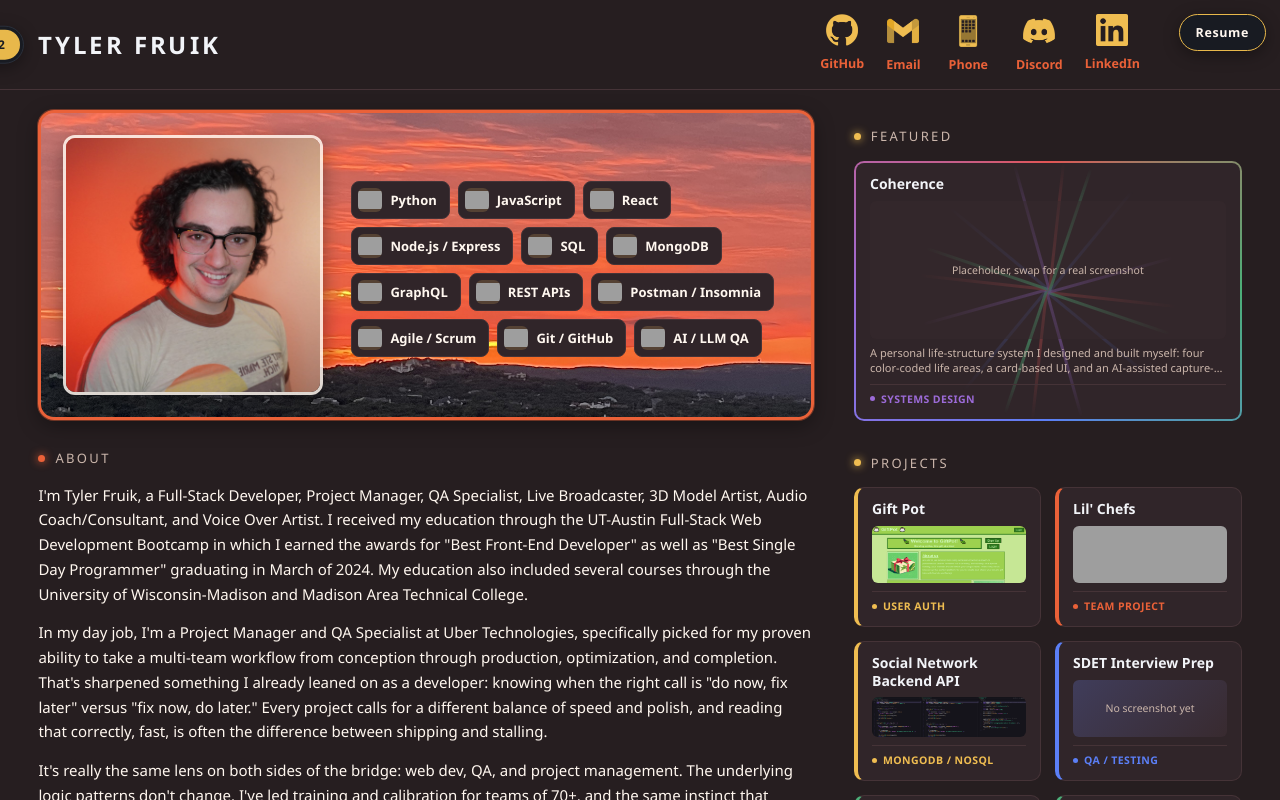
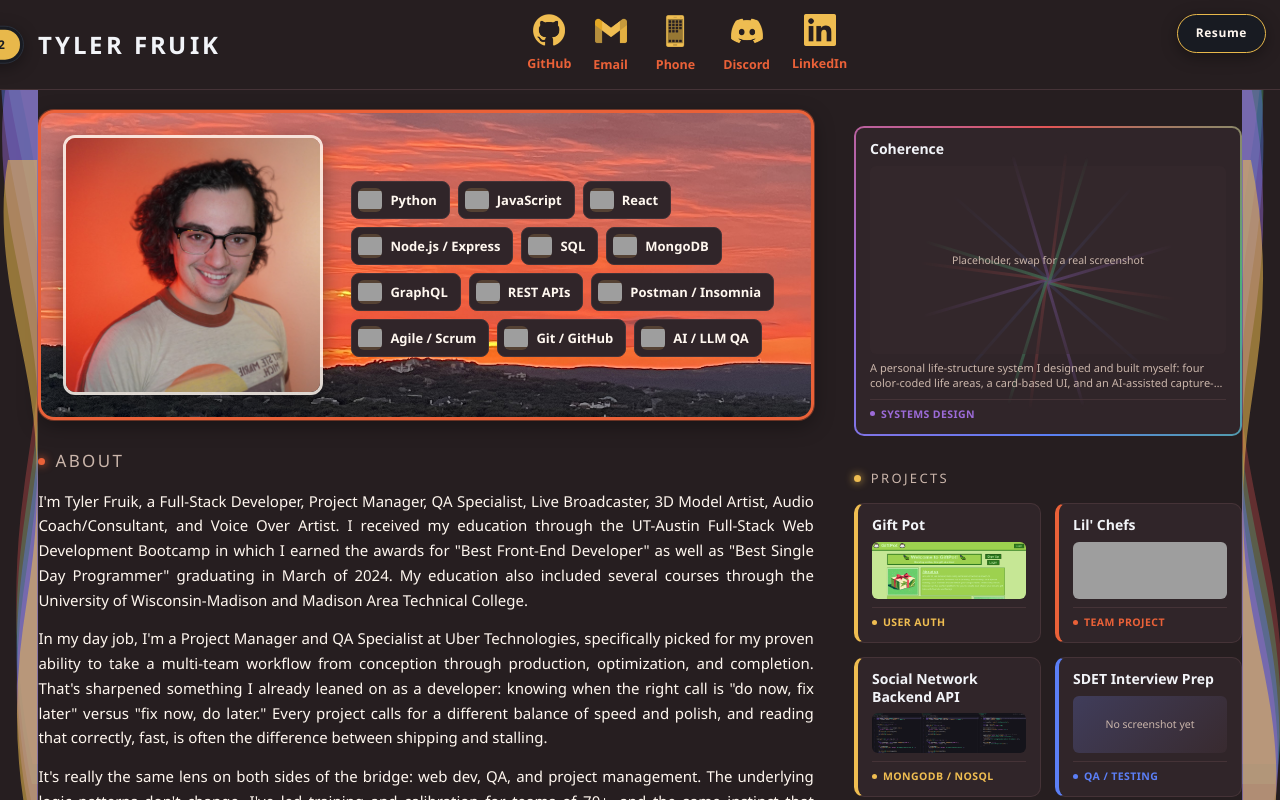
Before and after one commit to TylerFruik/portfolio-react, a React (Vite) app: page / in a window 1280 px wide. Shown: the top 800 px of the page. Built offline with nearby package versions, Linux system fonts and the light colour scheme; grey boxes are pictures that could not be loaded.

Commit message:
Justify prose, fix side-wave visibility, match Resume/switch sizing, spread contact icons

```diff
--- a/src/App.jsx
+++ b/src/App.jsx
@@ -1,5 +1,5 @@
 import Nav from './components/Nav';
-import { Outlet, Link } from "react-router-dom";
+import { Outlet, Link, useLocation } from "react-router-dom";
 import Foot from './components/Foot';
 
 import { useCoherenceTheme } from './coherence/CoherenceThemeContext';
@@ -13,13 +13,22 @@ import CoherenceSideWaves from './coherence/CoherenceSideWaves';
 // next to the wordmark itself: CoherenceNav.jsx for v2, components/Nav.jsx for v1. Resume stays
 // here, fixed top-right in both themes, since it's reachable from anywhere on the site regardless
 // of which page/theme is showing.
+//
+// Tenth pass, same day -- Tyler: "There's also currently no way to get back to the main page from
+// the Resume page. Find a way that fits nicely." Reusing this exact same fixed corner slot rather
+// than adding a second element: on /resume it swaps to a "Back" link to "/", everywhere else it's
+// the normal "Resume" link -- same button, same spot, no layout change needed to fit it in.
 function App() {
   const { v2 } = useCoherenceTheme();
+  const { pathname } = useLocation();
+  const onResume = pathname === '/resume';
 
   return (
     <div className={v2 ? 'coherence-v2' : ''}>
       <div className="cx-top-actions">
-        <Link to="/resume" className="cx-resume-btn">Resume</Link>
+        {onResume
+          ? <Link to="/" className="cx-resume-btn">Back</Link>
+          : <Link to="/resume" className="cx-resume-btn">Resume</Link>}
       </div>
       {v2 && <CoherenceSideWaves />}
       {v2 ? <CoherenceNav /> : <Nav />}
--- a/src/coherence/CoherenceContactIcons.jsx
+++ b/src/coherence/CoherenceContactIcons.jsx
@@ -19,15 +19,15 @@ export default function CoherenceContactIcons({ compact = false }) {
         <img src="images/GithubLogoGold.png" alt="" />
         <span>GitHub</span>
       </a>
-      <button type="button" className={itemClass} onClick={() => setEmailText(t => t === 'Email' ? 'tylerfruik@gmail.com' : 'Email')}>
+      <button type="button" className={`${itemClass} cx-foot-item-email`} onClick={() => setEmailText(t => t === 'Email' ? 'tylerfruik@gmail.com' : 'Email')}>
         <img src="images/GmailLogoGold.png" alt="" />
         <span>{emailText}</span>
       </button>
-      <button type="button" className={itemClass} onClick={() => setPhoneText(t => t === 'Phone' ? '(715) 439-0345' : 'Phone')}>
+      <button type="button" className={`${itemClass} cx-foot-item-phone`} onClick={() => setPhoneText(t => t === 'Phone' ? '(715) 439-0345' : 'Phone')}>
         <img src="images/PhoneLogoGold.png" alt="" />
         <span>{phoneText}</span>
       </button>
-      <button type="button" className={itemClass} onClick={() => setDiscordText(t => t === 'Discord' ? 'GBCxPrime' : 'Discord')}>
+      <button type="button" className={`${itemClass} cx-foot-item-discord`} onClick={() => setDiscordText(t => t === 'Discord' ? 'GBCxPrime' : 'Discord')}>
         <img src="images/DiscordLogoGold.png" alt="" />
         <span>{discordText}</span>
       </button>
--- a/src/coherence/CoherenceHome.jsx
+++ b/src/coherence/CoherenceHome.jsx
@@ -1,4 +1,4 @@
-import React, { useEffect, useState } from 'react';
+import React, { useEffect, useState, useRef } from 'react';
 import { ABOUT_PARAGRAPHS, DEV_QA, SKILLS, CREATIVE_HOBBIES } from '../content/profileContent';
 import { PROJECTS } from '../content/projects';
 import CoherenceSkillChip from './CoherenceSkillCard';
@@ -35,6 +35,25 @@ export default function CoherenceHome() {
     return () => document.removeEventListener('click', closeOnOutsideClick);
   }, []);
 
+  // Tenth pass, 2026-08-28 -- Tyler: "Remove the 'Featured' bullet point so that the height of the
+  // Coherence panel is the same as the PFP section." The label's gone (below), and rather than
+  // hardcode a guessed height for the Coherence card, this measures the hero card's own real
+  // rendered height live (ResizeObserver, so it stays matched across font-load reflow, window
+  // resize, etc.) and feeds that number straight into the card's height style.
+  const heroRef = useRef(null);
+  const [heroHeight, setHeroHeight] = useState(null);
+  useEffect(() => {
+    const el = heroRef.current;
+    if (!el || typeof ResizeObserver === 'undefined') return;
+    // el.offsetHeight (border-box: padding + border included), not entry.contentRect.height
+    // (content-box only, i.e. minus the hero card's own 22px padding + 3px border on every
+    // side) -- the Coherence card is also box-sizing:border-box, so it needs the same border-box
+    // number to actually come out the same rendered height, not 50px short.
+    const ro = new ResizeObserver(() => setHeroHeight(el.offsetHeight));
+    ro.observe(el);
+    return () => ro.disconnect();
+  }, []);
+
   function renderCard(p, extraProps = {}) {
     return (
       <CoherenceCard
@@ -57,7 +76,7 @@ export default function CoherenceHome() {
     <div className="cx-page">
       <div className="cx-home-grid">
         <div className="cx-home-left">
-          <div className="cx-hero-card">
+          <div className="cx-hero-card" ref={heroRef}>
             <img className="cx-hero-pfp" src="images/pfp.png" alt="Tyler Fruik" />
             <div className="cx-hero-skills">
               <div className="cx-skill-row">
@@ -69,14 +88,14 @@ export default function CoherenceHome() {
           </div>
 
           <div className="cx-section" style={{ marginTop: 28 }}>
-            <div className="cx-section-title"><span className="cx-dot" style={{ '--c': 'var(--cx-accent2)' }} />About</div>
+            <div className="cx-section-title cx-section-title-lg"><span className="cx-dot" style={{ '--c': 'var(--cx-accent2)' }} />About</div>
             <div className="cx-prose">
               {ABOUT_PARAGRAPHS.map((p, i) => <p key={i}>{p}</p>)}
             </div>
           </div>
 
           <div className="cx-section">
-            <div className="cx-section-title"><span className="cx-dot" style={{ '--c': 'var(--cx-accent2)' }} />Get to Know a Dev</div>
+            <div className="cx-section-title cx-section-title-lg"><span className="cx-dot" style={{ '--c': 'var(--cx-accent2)' }} />Get to Know a Dev</div>
             <div className="cx-prose">
               {DEV_QA.map((item, i) => (
                 <div className="cx-qa-item" key={i} style={{ '--c': `var(--cx-${QA_ACCENT_CYCLE[i % 2]})` }}>
@@ -91,10 +110,7 @@ export default function CoherenceHome() {
           </div>
 
           <div className="cx-section">
-            <div className="cx-section-title"><span className="cx-dot" />Creative Hobbies</div>
-            <p style={{ color: 'var(--cx-dim)', fontSize: 13, margin: '0 0 14px' }}>
-              Pulled straight from the rest of Coherence, my own life-structure system: the parts of my life that aren't code.
-            </p>
+            <div className="cx-section-title cx-section-title-lg"><span className="cx-dot" />Creative Hobbies</div>
             <ul className="cx-hobby-list">
               {CREATIVE_HOBBIES.map((h, i) => <li key={i}>{h}</li>)}
             </ul>
@@ -103,7 +119,6 @@ export default function CoherenceHome() {
 
         <div className="cx-home-cards">
           <div className="cx-section" style={{ marginTop: 16 }}>
-            <div className="cx-section-title"><span className="cx-dot" />Featured</div>
             <div className="cx-pf-cards">
               <CoherenceCard
                 hue="identity"
@@ -112,7 +127,7 @@ export default function CoherenceHome() {
                 placeholder="Placeholder, swap for a real screenshot"
                 tag="Systems Design"
                 subtitle="A personal life-structure system I designed and built myself: four color-coded life areas, a card-based UI, and an AI-assisted capture-to-action pipeline. This whole v2 design is built from its actual CSS/JS."
-                style={{ gridColumn: '1 / -1', aspectRatio: 'auto', height: 260 }}
+                style={{ gridColumn: '1 / -1', aspectRatio: 'auto', height: heroHeight || 260 }}
               />
             </div>
           </div>
--- a/src/coherence/CoherenceSideWaves.jsx
+++ b/src/coherence/CoherenceSideWaves.jsx
@@ -9,15 +9,23 @@ import React from 'react';
 // horizontal banner, and recolored: one curve per real Coherence hue (the ones actually reserved
 // for Featured/Coherence-specific content -- see content/projects.js's own hue whitelist note) so
 // it reads as "the featured colors," plus the one extra gold curve Tyler asked for on top.
-// Fixed to the true viewport edges rather than inside .cx-page, so it only ever shows in the
-// genuinely empty gutter outside the page's own 1720px max-width -- it never competes with real
-// content, and simply isn't visible at all on a viewport narrower than that.
+//
+// Tenth pass, same day -- REWORKED. Tyler: "I don't see the waves. For some reason, you took it
+// as instruction that it should only appear when the screen is wider?? ... it seems like it's
+// already on the outside edge, just do a Horizontal Flip so they fit within the page." The ninth
+// pass hid the rails outside the page's own 1720px column (viewport dead space, only nonzero
+// above 2200px) specifically to dodge a z-index/stacking mystery -- but that meant "the design on
+// the sides of the page" wasn't actually ON the page at all for Tyler's own screen width. Fixed by
+// moving the rails to live INSIDE the page's own real gutter (.cx-page's own
+// clamp(16px,3vw,48px) side padding) instead of the viewport margin outside it: a
+// max-width:1720px + margin:0 auto frame (identical centering math to .cx-page itself) keeps the
+// rails aligned to the page's real left/right edges on every route, at every width, with no gate.
+// Mirrored horizontally (scaleX(-1)) per Tyler's fix, and scaled down to actually fit the
+// (much narrower than 240px) real gutter width.
 const WAVE_PATH = 'M321.39,56.44c58-10.79,114.16-30.13,172-41.86,82.39-16.72,168.19-17.73,250.45-.39C823.78,31,906.67,72,985.66,92.83c70.05,18.48,146.53,26.09,214.34,3V0H0V27.35A600.21,600.21,0,0,0,321.39,56.44Z';
 
 // Five layers: the four whitelisted Featured hues, plus one gold curve on top (Tyler: "add in a
-// single curve of the gold"). Each offset slightly in scale/position for the same layered-parallax
-// read the original 3-wave banner had, just with one more layer now that there are 5 colors to fit
-// rather than 3 brightness steps of one color.
+// single curve of the gold").
 const LAYERS = [
   { color: 'var(--cx-action)', scale: 1.15, top: '38%', opacity: .32 },
   { color: 'var(--cx-presence)', scale: 1.08, top: '44%', opacity: .36 },
@@ -27,6 +35,7 @@ const LAYERS = [
 ];
 
 function WaveRail({ side }) {
+  const rotate = side === 'left' ? 90 : -90;
   return (
     <div className={`cx-side-wave-rail cx-side-wave-rail-${side}`} aria-hidden="true">
       {LAYERS.map((l, i) => (
@@ -35,7 +44,7 @@ function WaveRail({ side }) {
           className="cx-side-wave-layer"
           viewBox="0 0 1200 120"
           preserveAspectRatio="none"
-          style={{ top: l.top, transform: `translate(-50%, -50%) scale(${l.scale}) rotate(${side === 'left' ? 90 : -90}deg)`, opacity: l.opacity }}
+          style={{ top: l.top, transform: `translate(-50%, -50%) scale(${l.scale}) rotate(${rotate}deg) scaleX(-1)`, opacity: l.opacity }}
         >
           <path d={WAVE_PATH} fill={l.color} />
         </svg>
@@ -46,9 +55,9 @@ function WaveRail({ side }) {
 
 export default function CoherenceSideWaves() {
   return (
-    <>
+    <div className="cx-side-wave-frame" aria-hidden="true">
       <WaveRail side="left" />
       <WaveRail side="right" />
-    </>
+    </div>
   );
 }
--- a/src/coherence/coherence-v2.css
+++ b/src/coherence/coherence-v2.css
@@ -241,8 +241,16 @@
    plain flex children, so adding a second button never means recalculating anyone's offset.
    Hardcoded hex throughout this whole block, not var(--cx-*): both children render in v1 too,
    where .coherence-v2's custom properties don't exist. */
+/* Box model rebuilt 2026-08-28, tenth pass -- Tyler: "I want the Resume button to be the exact
+   same size as the v1/v2 switch and have the same spacing. That way there's a nice symmetry to
+   the page." Mirrors .cx-view-switch/.cx-view-btn's own two-layer box exactly: this wrapper takes
+   over the switch's outer padding/radius/background (3px / 999px / #181b22), and .cx-resume-btn
+   below takes over the switch's inner button padding/font (6px 15px / 12px / 700 / .05em) --
+   same pixel dimensions, just recolored gold since it's a single CTA link, not a toggle pair. */
 .cx-top-actions { position: fixed; top: 14px; right: 14px; z-index: 9999;
-  display: flex; align-items: center; gap: 10px; }
+  display: flex; align-items: center; gap: 10px;
+  padding: 3px; border-radius: 999px; background: #181b22; border: 1px solid #e8b84b;
+  box-shadow: 0 4px 16px rgba(0,0,0,.35); }
 /* v1/v2 view switch -- ninth pass, 2026-08-28: moved to the LEFT of the wordmark, Tyler: "Put the
    v1/v2 button on the LEFT of the title, and do not move the title." Plain in-flow placement
    (eighth pass, right after the wordmark) would have pushed the wordmark's own box rightward the
@@ -272,10 +280,10 @@
 .cx-toggle .cx-toggle-dot { width: 8px; height: 8px; border-radius: 50%; flex: none;
   background: conic-gradient(#e25555, #4caf78, #5b7ff6, #9c6bd8, #e25555);
   box-shadow: 0 0 8px rgba(255,255,255,.4); }
-.cx-resume-btn { padding: 8px 16px; border-radius: 999px; background: #181b22; border: 1px solid #e8b84b;
-  color: #e8b84b; font-size: 12.5px; font-weight: 700; letter-spacing: .05em; text-decoration: none;
-  box-shadow: 0 4px 16px rgba(0,0,0,.35); transition: background .15s, transform .15s; }
-.cx-resume-btn:hover { background: #2a2118; transform: translateY(-1px); }
+.cx-resume-btn { padding: 6px 15px; border-radius: 999px; background: transparent; border: none;
+  color: #e8b84b; font-size: 12px; font-weight: 700; letter-spacing: .05em; text-decoration: none;
+  transition: background .15s, transform .15s; }
+.cx-resume-btn:hover { background: rgba(232,184,75,.14); transform: translateY(-1px); }
 
 /* ---------- Coherence Card (ported from .hue-card) ---------- */
 /* Landscape notecard reshape (2026-08-28, Tyler: "more like landscape orientation note cards in
@@ -386,6 +394,10 @@
   letter-spacing: .18em; text-transform: uppercase; color: var(--cx-dim); margin-bottom: 14px; }
 .cx-section-title .cx-dot { width: 7px; height: 7px; border-radius: 50%; background: var(--c, var(--cx-accent));
   box-shadow: 0 0 8px var(--c, var(--cx-accent)); flex: none; }
+/* Larger variant, left column only (2026-08-28, tenth pass -- Tyler: "Make the ABOUT, GET TO KNOW
+   A DEV, and CREATIVE HOBBIES titles larger"). Scoped to these three specifically, not the cards
+   column's Featured/Projects/Bootcamp Coursework labels, which Tyler didn't ask to change. */
+.cx-section-title-lg { font-size: 17px; letter-spacing: .14em; }
 
 /* ---------- Hero row: photo + Skills sharing space (2026-08-28, fourth pass) ----------
    Tyler, correcting the third pass: "I liked the skill cards the way they looked before, I just
@@ -419,7 +431,12 @@
    pass before this one, but the 74ch line-length cap didn't grow with it, so the actual text sat
    noticeably narrower than its own column, leaving open space between it and the cards column
    that had nothing to do with the grid math itself. */
-.cx-prose p { line-height: 1.65; margin: 0 0 14px; color: var(--cx-txt); }
+/* Full justify added 2026-08-28, tenth pass (Tyler: "Make the majority of the text fully
+   justified unless it's the final row") -- text-align:justify already leaves the LAST line of
+   each paragraph ragged/left-aligned by default (only fully-wrapped lines get stretched to fill
+   the width), which is exactly the "unless it's the final row" behavior asked for, with no extra
+   CSS needed for that part. */
+.cx-prose p { line-height: 1.65; margin: 0 0 14px; color: var(--cx-txt); text-align: justify; }
 /* Hue-colored underline on the FIRST bold/strong bit of emphasis Tyler asked for more color
    throughout (2026-08-28: "Use the Coherence Colors more often... to designate divs, sections,
    bullet points, underlines"). Kept to section-scoped accents rather than painting every
@@ -434,8 +451,9 @@
    which itself got reverted the same round. Colored left border, alternating gold/orange, bold
    heading with a small dot. */
 .cx-qa-item { margin-bottom: 24px; padding-left: 16px; border-left: 3px solid var(--c); }
+/* Larger 2026-08-28, tenth pass (Tyler: "make the questions a larger font size") -- 15.5px -> 19px. */
 .cx-qa-head { display: flex; align-items: center; gap: 8px; color: var(--cx-txt);
-  font-size: 15.5px; font-weight: 700; margin-bottom: 8px; }
+  font-size: 19px; font-weight: 700; margin-bottom: 8px; }
 .cx-qa-head .cx-dot { width: 6px; height: 6px; border-radius: 50%; background: var(--c); flex: none; }
 
 /* ---------- Creative hobbies ---------- */
@@ -506,29 +524,27 @@
 }
 
 /* ---------- Side wave decoration (see CoherenceSideWaves.jsx) ---------- */
-/* Fixed to the true viewport edge, not .cx-page -- only ever visible in the empty gutter outside
-   the page's own 1720px-max-width centered content, never overlapping real content. Each rail is
-   a 240px x 100vh box; the SVG layers inside are rendered at the SWAPPED dimensions (100vh wide x
-   240 tall) and rotated 90deg, so after rotation they fill the rail exactly -- same trick as
-   rotating a landscape photo into a portrait frame. pointer-events:none so it's purely decorative
-   and never intercepts clicks even where it happens to sit under narrower-viewport content. */
-/* Hidden below 2200px (2026-08-28 fix, same day) rather than fought over with z-index -- a
-   negative z-index here landed BELOW the page's own root background for reasons not worth
-   chasing further (some ancestor stacking context, likely from the dev tooling shell), while any
-   zero-or-higher z-index paints above plain static content and would visibly sit over the hero
-   card/text/cards on any viewport where the two actually overlap. A width gate sidesteps the
-   whole stacking question: 1720px page max-width + 2 * 240px rail width = 2200px is the exact
-   viewport width where the rails first fit entirely within the real empty gutter with zero
-   overlap possible, so it's simply not rendered at all below that, and needs no special z-index
-   above it since nothing else occupies that space at that width anyway. */
-.cx-side-wave-rail { display: none; position: fixed; top: 0; width: 240px; height: 100vh;
-  overflow: hidden; pointer-events: none; }
-@media (min-width: 2200px) {
-  .cx-side-wave-rail { display: block; }
-}
+/* Reworked 2026-08-28, tenth pass -- Tyler: "I don't see the waves... it seems like it's already
+   on the outside edge, just do a Horizontal Flip so they fit within the page." The ninth-pass
+   version lived in the viewport's dead space outside .cx-page's own 1720px column (only nonzero
+   above 2200px), which is why it never showed up for Tyler. Fixed by giving the frame the exact
+   same max-width:1720px + margin:0 auto centering math as .cx-page itself, so its left/right
+   edges always land exactly on .cx-page's own edges on every route at every width -- the rails
+   then sit inside that frame's own edge, i.e. inside the page's real clamp(16px,3vw,48px) gutter,
+   which is what "fit within the page" means. No more width gate, no more z-index guessing: the
+   frame is a normal (non-fixed-to-nothing) sibling positioned once, so it never needed a rescue
+   z-index in the first place -- z-index:1 here is just enough to sit above .cx-bg, nothing more. */
+.cx-side-wave-frame { position: fixed; top: 0; left: 0; right: 0; height: 100vh;
+  max-width: 1720px; margin: 0 auto; z-index: 1; pointer-events: none; }
+.cx-side-wave-rail { position: absolute; top: 0; width: clamp(16px, 3vw, 48px); height: 100%;
+  overflow: hidden; }
 .cx-side-wave-rail-left { left: 0; }
 .cx-side-wave-rail-right { right: 0; }
-.cx-side-wave-layer { position: absolute; left: 50%; width: 100vh; height: 240px; }
+/* Base layer sized to the gutter itself (was 240px, matching the old 240px rail -- now the rail
+   is only clamp(16px,3vw,48px) wide, so the pre-rotation SVG "height" -- which becomes the rail's
+   on-screen width after the 90deg rotate -- has to shrink to match). overflow:hidden on the rail
+   clips the small excess from the 1.0-1.15 scale layers rather than needing pixel-exact math. */
+.cx-side-wave-layer { position: absolute; left: 50%; width: 100vh; height: 44px; }
 
 /* ---------- Footer ---------- */
 /* height/background explicitly reset here -- styles.css has an UNSCOPED bare `footer { height:4px;
@@ -543,7 +559,20 @@
    itself (CoherenceContactIcons.jsx) also renders in the header now, where there's no .cx-foot
    wrapper to hang the flex/gap/centering off of, so those live on the row's own wrapper class
    instead and work identically in both places. */
-.cx-contact-icons { display: flex; gap: 28px; flex-wrap: wrap; justify-content: center; }
+/* Reworked 2026-08-28, tenth pass -- Tyler: "expand the spacing on the social links to match the
+   width of the portfolio panel. I also don't want them to change sizes when clicked on. This can
+   be achieved by spreading them out." max-width matches the cards column's own rendered width
+   (~528px: the 1fr share of .cx-home-grid's 2fr/1fr split at full page width) and
+   justify-content:space-between spreads the 5 items across it edge to edge -- the actual "spread
+   out" fix. The three items whose label changes on click get a fixed min-width sized to their
+   LONGEST possible text (below) so the click only swaps the label inside an already-fixed slot;
+   nothing has to grow, so nothing shifts. Footer-only -- the compact header duplicate stays as
+   its own tighter inline row (:not(.cx-contact-icons-compact) below). */
+.cx-contact-icons { display: flex; gap: 0; flex-wrap: nowrap; justify-content: space-between;
+  max-width: 528px; margin: 0 auto; }
+.cx-contact-icons:not(.cx-contact-icons-compact) .cx-foot-item-email { min-width: 152px; }
+.cx-contact-icons:not(.cx-contact-icons-compact) .cx-foot-item-phone { min-width: 114px; }
+.cx-contact-icons:not(.cx-contact-icons-compact) .cx-foot-item-discord { min-width: 90px; }
 /* Compact variant, header only (2026-08-28, ninth pass -- Tyler: "Take the footer icons and have
    them in the top of the page as well in the header"). Smaller icons, tighter gap, no wrap, docked
    to the row's far right via margin-left:auto so it doesn't crowd the wordmark/toggle on the left. */
@@ -565,4 +594,5 @@
 
 @media (max-width: 700px) {
   .cx-page { padding-top: 60px; }
+  .cx-contact-icons { flex-wrap: wrap; justify-content: center; gap: 20px 16px; max-width: none; }
 }
```
